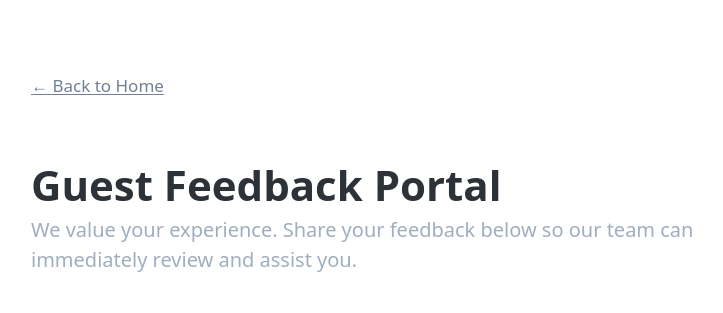
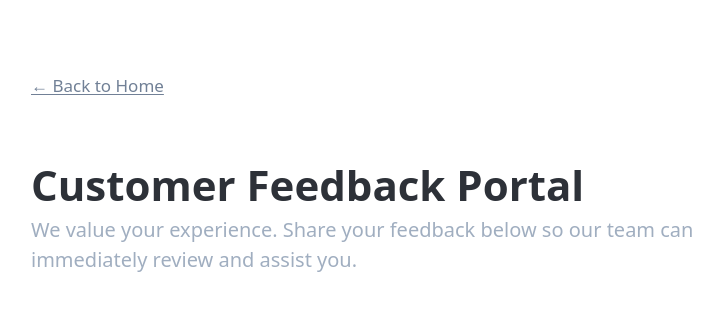
Before and after one commit to htan2605771/INF1103-Group7-Project, a Python web app: template templates/customer.html in a window 1280 px wide. Shown: the top 313 px of the page, without its empty margins (259-982 px from the left). Run offline with Jinja, Linux system fonts and the light colour scheme; the template is opened without the code that fills it, so the values that code supplies are empty; some libraries are stand-ins or nearby versions.

Commit message:
Change the title of top header

```diff
--- a/templates/customer.html
+++ b/templates/customer.html
@@ -21,7 +21,7 @@
 
          <!-- Top Header -->
         <header style="margin-bottom: 2rem; border: none; padding: 0;">
-            <h1 style="font-size: 2.1rem; font-weight: 800; margin-bottom: 0.35rem;">Guest Feedback Portal</h1>
+            <h1 style="font-size: 2.1rem; font-weight: 800; margin-bottom: 0.35rem;">Customer Feedback Portal</h1>
             <p style="color: #a0aec0; font-size: 1rem; margin: 0;">
                 We value your experience. Share your feedback below so our team can immediately review and assist you.
             </p>
```
